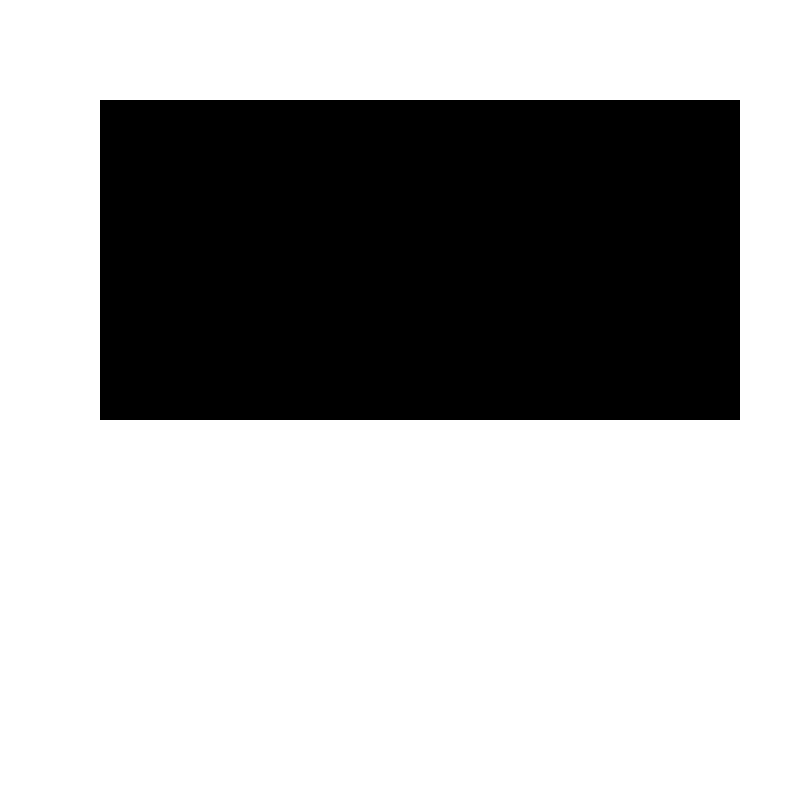
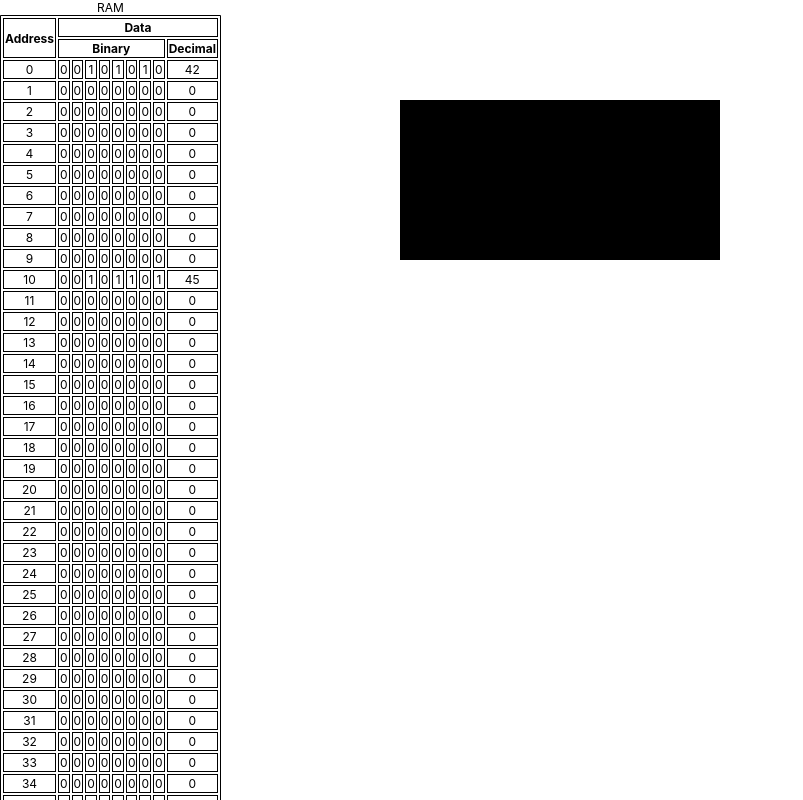
Before and after one commit to stratosphr/emulator, a React (Create React App) app: page / in a window 1280 px wide. Shown: the top 800 px of the page, without its empty margins (0-803 px from the left). Built offline with nearby package versions, Linux system fonts and the light colour scheme.

Commit message:
Better memory classes architecture Added visual representation of memories

```diff
--- a/src/app/Emulator.tsx
+++ b/src/app/Emulator.tsx
@@ -5,6 +5,7 @@
 import HalfWordMemory from './core/memory/HalfWordMemory'
 import Screen from './core/graphics/Screen'
 import System from './core/system/System'
+import Memory from './core/memory/Memory'
 
 interface IEmulatorProps {
 }
@@ -35,16 +36,15 @@
 		this.jumpCounter = new MemoryCounter(this.stack)
 		this.gameCounter = new ByteMemory()
 		this.soundCounter = new ByteMemory()
-	}
-
-	public componentDidMount(): void {
-
+		this.ram.write(4096, 42)
+		this.ram.write(10, 45)
 	}
 
 	public render(): React.ReactElement<any, string | React.JSXElementConstructor<any>> | string | number | {} | React.ReactNodeArray | React.ReactPortal | boolean | null | undefined {
 		return (
 			<System>
-				<Screen position={{x: 100, y: 100}} definition={{width: 64, height: 32}} pixelsDimensions={{width: 10, height: 10}} refreshFrequency={250} display={true} ref={this.screenRef} />
+				<Screen position={{x: 400, y: 100}} definition={{width: 64, height: 32}} pixelsDimensions={{width: 5, height: 5}} refreshFrequency={250} display={true} ref={this.screenRef} />
+				<Memory name={'RAM'} memory={this.ram} />
 			</System>
 		)
 	}
--- a/src/app/core/counters/MemoryCounter.ts
+++ b/src/app/core/counters/MemoryCounter.ts
@@ -1,11 +1,11 @@
-import {IMemory} from '../memory/IMemory'
+import AMemory from '../memory/AMemory'
 
 export default class MemoryCounter {
 
 	private readonly _memoryLength: number
 	private _address: number
 
-	constructor(memory: IMemory, initialAddress: number = 0) {
+	constructor(memory: AMemory, initialAddress: number = 0) {
 		this._memoryLength = memory.length
 		this._address = 0
 		this.goTo(initialAddress)
--- /dev/null
+++ b/src/app/core/memory/AMemory.ts
@@ -0,0 +1,25 @@
+import {EDataLength} from './EDataLength'
+
+export default class AMemory extends Array<number> {
+
+	private readonly _dataLength: EDataLength
+
+	public constructor(length: number, dataLength: EDataLength) {
+		super(length)
+		this.fill(0)
+		this._dataLength = dataLength
+	}
+
+	public get dataLength(): EDataLength {
+		return this._dataLength
+	}
+
+	public write(address: number, data: number): void {
+		this[address % this.length] = data % (2 ** this.dataLength)
+	}
+
+	public read(address: number): number {
+		return this[address % this.length]
+	}
+
+}
--- a/src/app/core/memory/ByteMemory.ts
+++ b/src/app/core/memory/ByteMemory.ts
@@ -1,9 +1,10 @@
-import {IMemory} from './IMemory'
+import {EDataLength} from './EDataLength'
+import AMemory from './AMemory'
 
-export default class ByteMemory extends Uint8Array implements IMemory {
+export default class ByteMemory extends AMemory {
 
-	public constructor(length: number = 1) {
-		super(length)
+	constructor(length: number = 1) {
+		super(length, EDataLength.BYTE)
 	}
 
 }
--- /dev/null
+++ b/src/app/core/memory/EDataLength.ts
@@ -0,0 +1,7 @@
+export enum EDataLength {
+
+	BYTE = 8,
+	HALF_WORD = 16,
+	WORD = 32
+
+}
--- a/src/app/core/memory/HalfWordMemory.ts
+++ b/src/app/core/memory/HalfWordMemory.ts
@@ -1,9 +1,10 @@
-import {IMemory} from './IMemory'
+import AMemory from './AMemory'
+import {EDataLength} from './EDataLength'
 
-export default class HalfWordMemory extends Uint16Array implements IMemory {
+export default class HalfWordMemory extends AMemory {
 
-	public constructor(length: number = 1) {
-		super(length)
+	constructor(length: number = 1) {
+		super(length, EDataLength.HALF_WORD)
 	}
 
 }
--- a/src/app/core/memory/IMemory.ts
+++ /dev/null
@@ -1,5 +0,0 @@
-export interface IMemory {
-
-	length: number
-
-}
--- /dev/null
+++ b/src/app/core/memory/Memory.tsx
@@ -0,0 +1,42 @@
+import React, {Component} from 'react'
+import AMemory from './AMemory'
+import Binary from '../utils/Binary'
+import '../../css/Memory.css'
+
+interface IMemoryProps {
+
+	name: string
+	memory: AMemory
+
+}
+
+interface IMemoryState {
+}
+
+export default class Memory extends Component<IMemoryProps, IMemoryState> {
+
+	public render(): React.ReactElement<any, string | React.JSXElementConstructor<any>> | string | number | {} | React.ReactNodeArray | React.ReactPortal | boolean | null | undefined {
+		return (
+			<div>
+				<table>
+					<caption>{this.props.name}</caption>
+					<thead>
+					<tr>
+						<th rowSpan={2}>Address</th>
+						<th colSpan={this.props.memory.dataLength + 1}>Data</th>
+					</tr>
+					<tr>
+						<th colSpan={this.props.memory.dataLength}>Binary</th>
+						<th>Decimal</th>
+					</tr>
+					</thead>
+					<tbody>
+					{this.props.memory.map((data, address) => <tr key={this.props.name + '_tr_' + address}>{[<td key={this.props.name + '_address_' + address}>{address}</td>, ...Binary.toString(data, this.props.memory.dataLength).split('').map((bit, bitIndex) =>
+						<td key={this.props.name + '_data_' + address + '_bit_' + bitIndex}>{bit}</td>), <td key={this.props.name + '_data_' + address}>{data}</td>]}</tr>)}
+					</tbody>
+				</table>
+			</div>
+		)
+	}
+
+}
--- /dev/null
+++ b/src/app/core/utils/Binary.ts
@@ -0,0 +1,13 @@
+import {EDataLength} from '../memory/EDataLength'
+
+export default class Binary {
+
+	public static toString(value: number, length: EDataLength = EDataLength.BYTE): string {
+		return Binary.pad(value.toString(2), length)
+	}
+
+	private static pad(strValue: string, length: EDataLength): string {
+		return '0'.repeat(length - strValue.length) + strValue
+	}
+
+}
--- /dev/null
+++ b/src/app/css/Memory.css
@@ -0,0 +1,4 @@
+table, th, td {
+    text-align: center;
+    border: solid thin black;
+}
--- a/src/index.css
+++ b/src/index.css
@@ -3,6 +3,7 @@
     font-family: -apple-system, BlinkMacSystemFont, 'Segoe UI', 'Roboto', 'Oxygen', 'Ubuntu', 'Cantarell', 'Fira Sans', 'Droid Sans', 'Helvetica Neue', sans-serif;
     -webkit-font-smoothing: antialiased;
     -moz-osx-font-smoothing: grayscale;
+    font-size: 0.75em;
 }
 
 code {
```
Also changed, not shown: src/app/core/memory/WordMemory.ts (+5 -4 lines).
